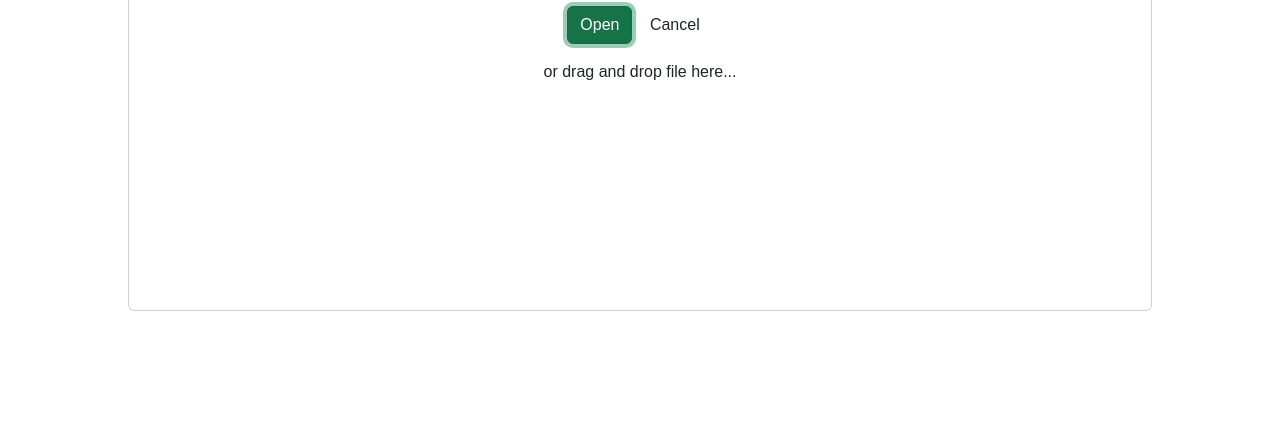
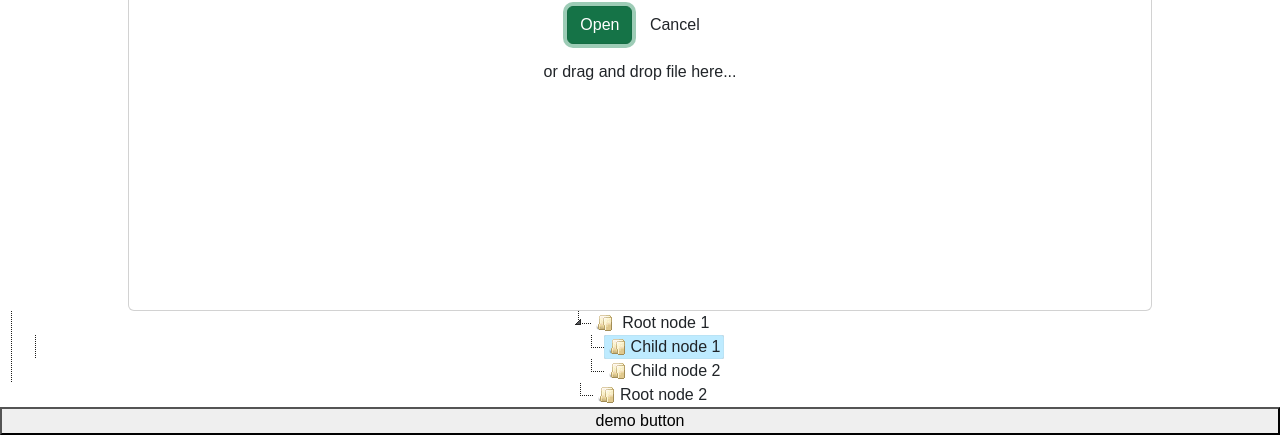
Before and after one commit to DOriginalSamxie/Archive-Extractor, a plain HTML site: page index.html in a window 1280 px wide. Both pictures are taken after a click on the button "Open". Shown: the part 476-911 px from the top of the page. Before the commit the page ends 800 px from the top, so only its background shows below. Drawn offline with nearby package versions, Linux system fonts and the light colour scheme; files that its build step writes are made by us from their sources; files whose address does not match are found by name.

Commit message:
fourth commit

```diff
--- a/index.html
+++ b/index.html
@@ -249,6 +249,54 @@
           </div>
         </div>
       </div>
+
+      <!DOCTYPE html>
+      <html>
+        <head>
+          <meta charset="utf-8" />
+          <title>jsTree test</title>
+          <!-- 2 load the theme CSS file -->
+          <link rel="stylesheet" href="dist/themes/default/style.min.css" />
+        </head>
+        <body>
+          <!-- 3 setup a container element -->
+          <div id="jstree">
+            <!-- in this example the tree is populated from inline HTML -->
+            <ul>
+              <li>
+                Root node 1
+                <ul>
+                  <li id="child_node_1">Child node 1</li>
+                  <li>Child node 2</li>
+                </ul>
+              </li>
+              <li>Root node 2</li>
+            </ul>
+          </div>
+          <button>demo button</button>
+
+          <!-- 4 include the jQuery library -->
+          <script src="dist/libs/jquery.js"></script>
+          <!-- 5 include the minified jstree source -->
+          <script src="dist/jstree.min.js"></script>
+          <script>
+            $(function () {
+              // 6 create an instance when the DOM is ready
+              $('#jstree').jstree()
+              // 7 bind to events triggered on the tree
+              $('#jstree').on('changed.jstree', function (e, data) {
+                console.log(data.selected)
+              })
+              // 8 interact with the tree - either way is OK
+              $('button').on('click', function () {
+                $('#jstree').jstree(true).select_node('child_node_1')
+                $('#jstree').jstree('select_node', 'child_node_1')
+                $.jstree.reference('#jstree').select_node('child_node_1')
+              })
+            })
+          </script>
+        </body>
+      </html>
     </main>
 
     <footer>
```
